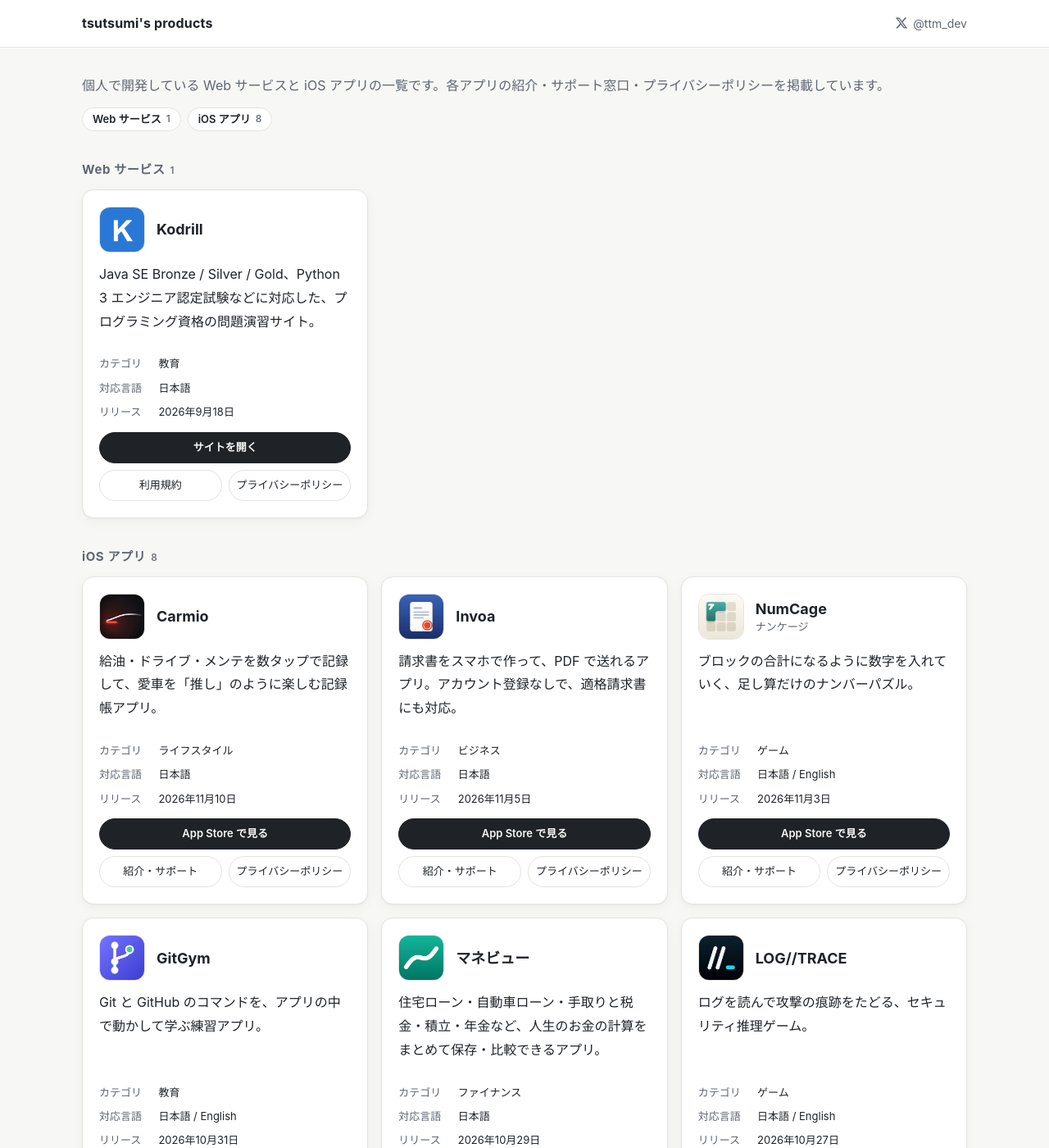
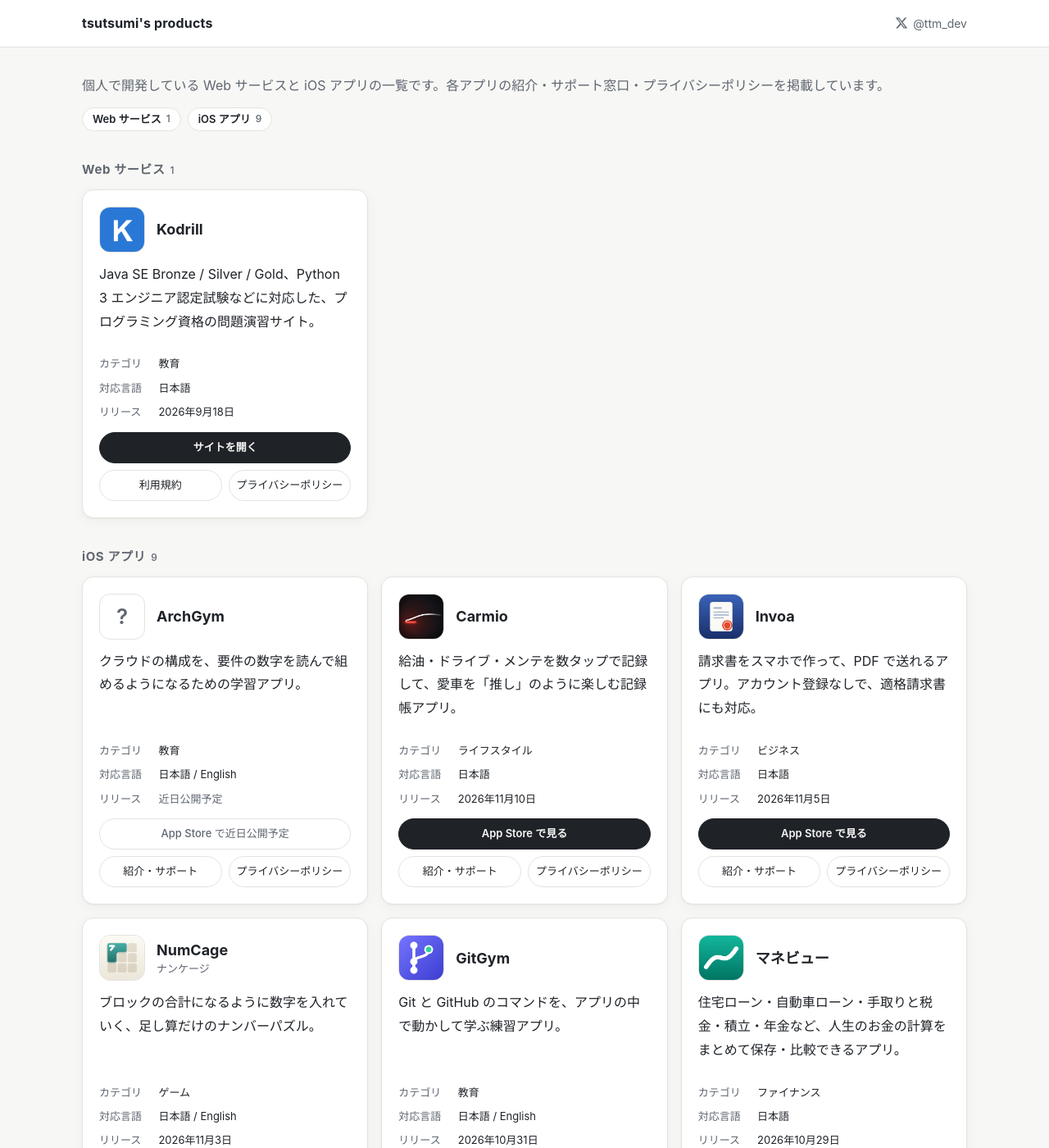
Before and after one commit to tsutsumi03/tsutsumi03.github.io, a Jekyll site: the page built from index.html, in a window 1280 px wide and 1400 px high. Shown: the whole window at 82% size. Built offline with Jekyll 4.4.1, drawn with Linux system fonts in a browser that asks for light colours; part of the change alters nothing that is shown.

Commit message:
add: ArchGym の紹介・サポートとプライバシーポリシーを追加
Co-Authored-By: Claude Opus 5.5 <noreply@anthropic.com>

```diff
--- a/_data/apps.yml
+++ b/_data/apps.yml
@@ -8,6 +8,19 @@
 # released は公開日 (YYYY-MM-DD)。公開済みのものだけ入れると、一覧に表示される。
 # category はアプリのカテゴリ (App Store のカテゴリ名に合わせる)。一覧の「カテゴリ」に表示する。
 # languages はアプリ内で選べる言語。一覧の「対応言語」に、この順で表示する。
+
+- name: ArchGym
+  slug: archgym
+  kind: iOS アプリ
+  category: 教育
+  languages: [日本語, English]
+  store:
+  summary: クラウドの構成を、要件の数字を読んで組めるようになるための学習アプリ。
+  links:
+    - label: 紹介・サポート
+      url: /archgym/
+    - label: プライバシーポリシー
+      url: /archgym/privacy/
 
 - name: Carmio
   icon: /assets/icons/carmio.png
--- /dev/null
+++ b/archgym/index.md
@@ -0,0 +1,76 @@
+---
+layout: default
+title: ArchGym
+---
+
+# ArchGym
+
+[日本語](#日本語) ・ [English](#english)
+
+## 日本語
+
+クラウドの構成を、要件から組めるようになるための学習アプリです。
+
+「1 日 10 万アクセス」「データは 7 年保管」といった要件の数字を読んで、構成図の空いたところにサービスを置いていきます。おかしな構成を見つける問題や、要件に合う構成を選ぶ問題もあります。ひとつのシステムを、ステップごとに組む → 白紙から組む → 障害を調べる、の順で練習できます。
+
+- [プライバシーポリシー](privacy/)
+- [お問い合わせフォーム](https://docs.google.com/forms/d/e/1FAIpQLSc22x2enknxeM5Jtw5ZwzP-NOTq3x87pMYfP2HOKilnM8x-eg/viewform)
+
+### よくある質問
+
+#### 学習の記録はどこに保存されますか？
+解いた問題・正解したかどうか・学習した日・設定は、端末の中だけに保存されます。サーバーには送りません。アプリを削除すると消えます。機種変更で引き継ぐ機能はありません。
+
+#### 記録を消したい
+「設定 → 記録をリセット」で、すべての問題の記録を消せます。
+
+#### 言語を変えたい
+「設定 → 言語」で、日本語と English を切り替えられます。初期設定は端末の言語に従います。
+
+#### 広告を減らせますか？
+本アプリは、広告の収益で無料で提供しています。広告は、ホーム・記録・辞書の画面の下と、コースの問題をすべて解いたあとにだけ表示します。問題を解いている途中には表示しません。
+
+#### 問題や解説に誤りを見つけた
+クラウドのサービスは、料金や上限がよく変わります。誤りや古くなった内容を見つけたら、問題のタイトルを添えて[お問い合わせフォーム](https://docs.google.com/forms/d/e/1FAIpQLSc22x2enknxeM5Jtw5ZwzP-NOTq3x87pMYfP2HOKilnM8x-eg/viewform)からお知らせください。
+
+#### AWS の公式アプリですか？
+いいえ。本アプリは個人が開発した非公式の学習アプリで、Amazon Web Services, Inc. およびその関連会社とは関係がなく、承認や提携を受けたものではありません。AWS および関連するサービス名は、Amazon.com, Inc. またはその関連会社の商標です。
+
+### お問い合わせ
+不具合のご報告・ご要望は、[お問い合わせフォーム](https://docs.google.com/forms/d/e/1FAIpQLSc22x2enknxeM5Jtw5ZwzP-NOTq3x87pMYfP2HOKilnM8x-eg/viewform)からお送りください。お使いの端末 (例: iPhone 15 / iOS 26) と、アプリのバージョン (設定画面の「バージョン」) を添えていただけると助かります。返信を希望する場合は、フォームにメールアドレスを書いてください。
+
+## English
+
+ArchGym is a learning app that helps you design cloud architectures from requirements.
+
+Read the numbers in the requirements, such as "100,000 visits a day" or "keep data for 7 years", and place services into the empty spots of an architecture diagram. There are also questions where you find what is wrong with a design, and questions where you choose the design that meets the requirements. For each system, you practice in order: build it step by step, build it from a blank diagram, then investigate an outage.
+
+- [Privacy Policy](privacy/#english)
+- [Contact form](https://docs.google.com/forms/d/e/1FAIpQLSc22x2enknxeM5Jtw5ZwzP-NOTq3x87pMYfP2HOKilnM8x-eg/viewform)
+
+### FAQ
+
+#### Where is my progress stored?
+The questions you solved, whether you got them right, the days you studied, and your settings are stored only on your device. They are not sent to any server. Deleting the app deletes them, and there is no feature to transfer them to a new device.
+
+#### I want to erase my progress
+Use "Settings → Reset progress" to clear the records of all questions.
+
+#### I want to change the language
+Use "Settings → Language" to switch between 日本語 and English. By default the app follows your device language.
+
+#### Can I see fewer ads?
+The app is free thanks to ad revenue. Ads appear only at the bottom of the Home, Records, and Dictionary screens, and after you finish all the questions in a course. They never appear while you are solving a question.
+
+#### I found a mistake in a question or explanation
+Cloud service prices and limits change often. If you find a mistake or something out of date, please tell us through the [contact form](https://docs.google.com/forms/d/e/1FAIpQLSc22x2enknxeM5Jtw5ZwzP-NOTq3x87pMYfP2HOKilnM8x-eg/viewform), including the title of the question.
+
+#### Is this an official AWS app?
+No. ArchGym is an unofficial learning app made by an individual developer. It is not affiliated with, endorsed by, or sponsored by Amazon Web Services, Inc. or its affiliates. AWS and related service names are trademarks of Amazon.com, Inc. or its affiliates.
+
+### Contact
+Please send bug reports and requests through the [contact form](https://docs.google.com/forms/d/e/1FAIpQLSc22x2enknxeM5Jtw5ZwzP-NOTq3x87pMYfP2HOKilnM8x-eg/viewform). It helps if you include your device (e.g. iPhone 15 / iOS 26) and the app version (shown in Settings). If you would like a reply, please write your email address in the form.
+
+---
+
+運営者 / Developer: Takuro Tsutsumi
--- /dev/null
+++ b/archgym/privacy/index.md
@@ -0,0 +1,108 @@
+---
+layout: default
+title: ArchGym プライバシーポリシー / Privacy Policy
+---
+
+[日本語](#archgym-プライバシーポリシー) | [English](#english)
+
+# ArchGym プライバシーポリシー
+
+最終更新日: 2026-11-14
+
+ArchGym (以下「本アプリ」) は、クラウドの構成を要件から組む練習をする学習アプリです。本アプリは、あなたの氏名・メールアドレスなどの個人情報を収集しません。ただし、無料で提供するために広告を表示しており、広告の配信にあたって Google が情報を取得することがあります (下記「広告について」)。
+
+## 本アプリが収集しない情報
+本アプリ自身は、次の情報を**収集・送信しません**。
+
+- 氏名、メールアドレス、電話番号などの個人情報
+- 位置情報、連絡先、写真、マイク・カメラの情報
+- 利用状況の解析データ
+
+本アプリにはアカウントやログインの仕組みがありません。
+
+## 端末内に保存する情報
+次の情報は、**あなたの端末の中だけ**に保存されます。開発者にも広告の配信事業者にも送信されません。
+
+- 学習の記録 (問題ごとの正解・不正解と回数、答え合わせをした日時、学習した日)
+- 設定 (テーマ、言語)
+- 評価のお願い (App Store のレビュー依頼) を最後に表示した日時
+
+アプリを削除すると、これらの情報も削除されます。学習の記録は「設定 → 記録をリセット」から消すこともできます。
+
+## 広告について
+本アプリは、Google AdMob を使って広告を表示します。広告の配信・効果の測定・不正の防止のために、Google は広告 ID (IDFA)、IP アドレス、端末の情報、広告 (動画を含む) の閲覧やタップの情報などを取得することがあります。取得された情報は Google のプライバシーポリシーに従って取り扱われます。開発者は、Google が取得した個人を特定できる情報にアクセスしません。
+
+- 追跡の許可: iOS では、広告をあなたに合ったものにするため、最初に広告を表示する前に「追跡の許可」をお尋ねします。許可しなくても、本アプリはすべての機能を使えます (表示される広告が、あなたに合わないものになります)。設定アプリの「プライバシーとセキュリティ」→「トラッキング」から、いつでも変更できます。
+- 同意の確認: EU・英国・スイスなどでは、法令に従い、広告に関する同意を確認する画面を表示します。
+- 学習の記録や設定の内容は、広告の配信には使いません。
+
+[Google による情報の取り扱い](https://policies.google.com/technologies/partner-sites)
+
+## 外部への通信
+問題と解説はアプリに含まれており、学習のためにサーバーと通信することはありません。広告の配信のために Google と通信します。また、解説の「公式ドキュメント」のリンクや、設定画面の「プライバシーポリシー」「サポート」を押すと、ブラウザでそれぞれのページを開きます。
+
+App Store の評価のお願いは、Apple の仕組みで表示します。評価やレビューの内容は Apple が取り扱い、本アプリには送られません。
+
+## 第三者への提供
+本アプリは、個人情報を収集しないため、第三者に提供することはありません。広告の配信事業者 (Google) が取得する情報は、上記「広告について」のとおりです。
+
+## 変更
+本ポリシーを変更するときは、このページを更新します。課金などの機能を追加する場合は、事前にこのページで取り扱いを説明します。
+
+## 運営者とお問い合わせ
+- 運営者: Takuro Tsutsumi
+- お問い合わせ: [サポートページ](../)のお問い合わせフォームから
+
+お問い合わせフォームに入力された内容は、返信と改善のためにのみ使用し、第三者には提供しません。返信を希望する場合だけ、メールアドレスを書いてください。
+
+---
+
+<h1 id="english">ArchGym Privacy Policy</h1>
+
+Last updated: 2026-11-14
+
+ArchGym ("the app") is a learning app for practicing how to design cloud architectures from requirements. The app does not collect personal information such as your name or email address. However, to offer the app for free it shows ads, and Google may collect information to deliver them (see "About ads" below).
+
+## Information the app does not collect
+The app itself does **not collect or transmit** any of the following.
+
+- Personal information such as your name, email address, or phone number
+- Location, contacts, photos, or microphone / camera data
+- Usage analytics
+
+The app has no accounts and no sign-in.
+
+## Information stored on your device
+The following is stored **only on your device**. It is not sent to the developer or to any ad provider.
+
+- Your study records (correct / incorrect results and attempt counts for each question, when you checked your answers, and the days you studied)
+- Your settings (theme and language)
+- When the app last asked you to rate it on the App Store
+
+Deleting the app deletes this information. You can also erase your study records from "Settings → Reset progress".
+
+## About ads
+The app shows ads using Google AdMob. To deliver ads, measure their performance, and prevent fraud, Google may collect your advertising identifier (IDFA), IP address, device information, and information about the ads (including video ads) you view or tap. Google handles this information under its own privacy policy. The developer does not have access to personally identifiable information that Google collects.
+
+- App tracking permission: on iOS the app asks for "tracking" permission before showing its first ad, so ads can be more relevant to you. The app works fully even if you decline (the ads you see will be less relevant). You can change this anytime in Settings → Privacy & Security → Tracking.
+- Consent: in the EU, the UK, Switzerland, and similar regions, the app shows a screen to confirm your consent for ads, as required by law.
+- Your study records and settings are not used to deliver ads.
+
+[How Google uses information](https://policies.google.com/technologies/partner-sites)
+
+## Network communication
+All questions and explanations are included in the app, and it does not contact any server for studying. The app communicates with Google to deliver ads. Tapping an "official documentation" link in an explanation, or "Privacy Policy" or "Support" in the settings screen, opens that page in a browser.
+
+The request to rate the app on the App Store is shown through Apple's system. Your rating and review are handled by Apple and are not sent to the app.
+
+## Sharing with third parties
+Because the app does not collect personal information, it does not share it with third parties. The information that the ad provider (Google) collects is described in "About ads" above.
+
+## Changes
+When this policy changes, this page will be updated. Before adding features such as purchases, we will explain how data is handled on this page.
+
+## Developer and contact
+- Developer: Takuro Tsutsumi
+- Contact: via the contact form on the [support page](../#english)
+
+Information you submit through the contact form is used only to reply and to improve the app, and is not shared with third parties. Please write your email address only if you would like a reply.
```
Also changed, not shown: README.md.
